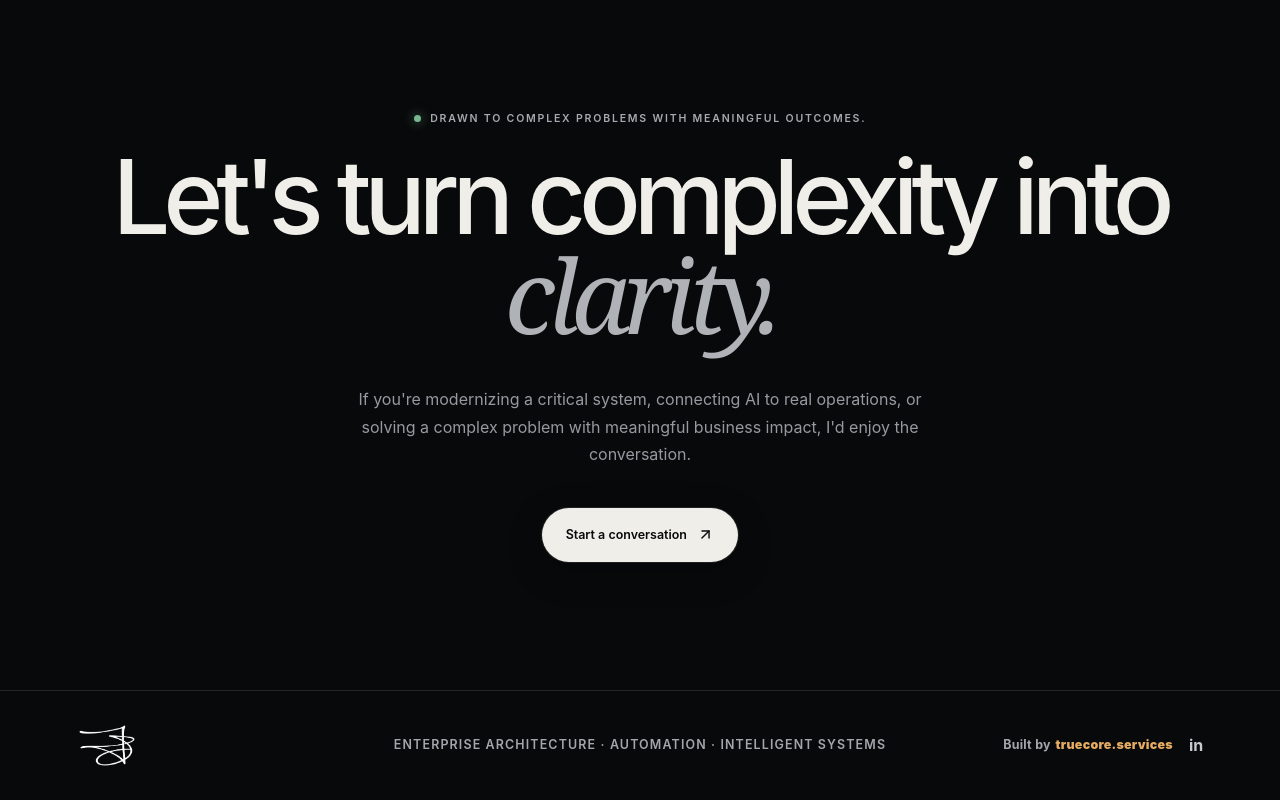
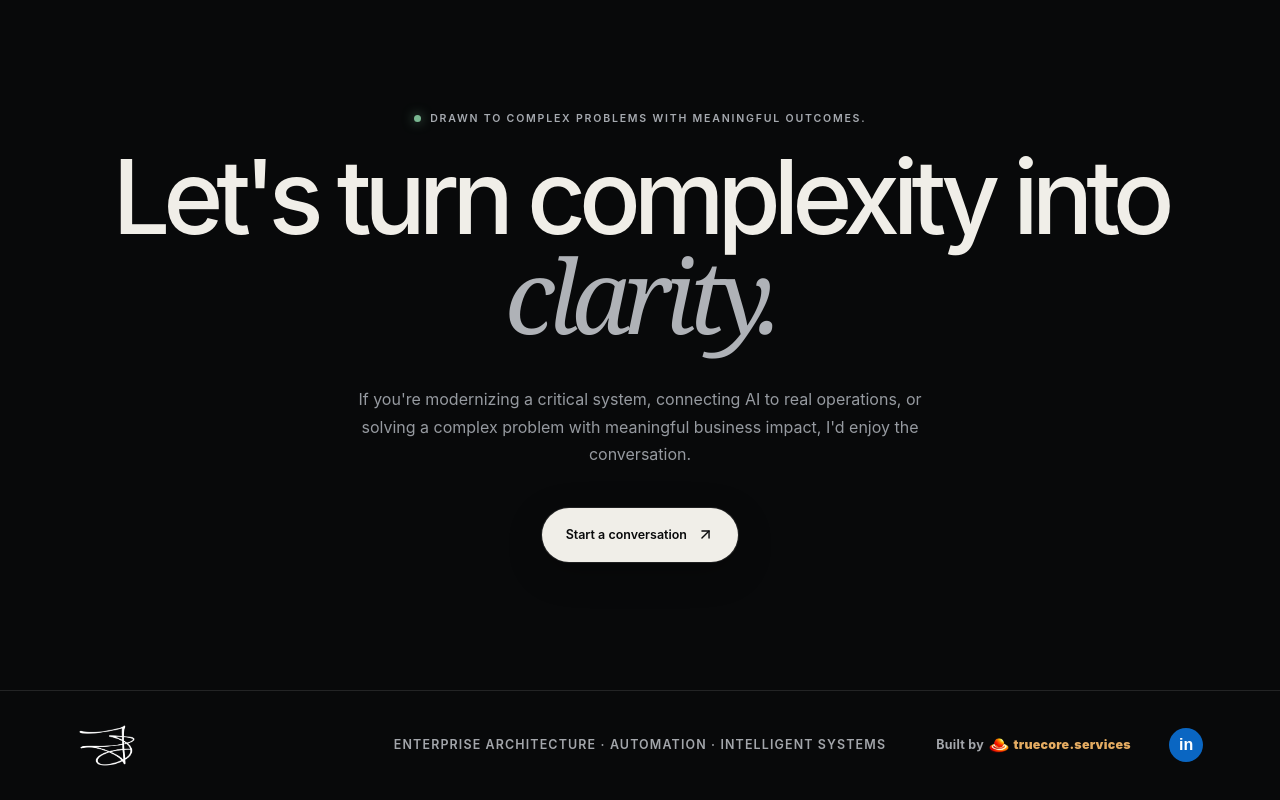
Before and after one commit to ThePalantir/troystone_dev_website, a Next.js app: page / in a window 1280 px wide. Shown: the part 9764-10564 px from the top of the page. Built offline with nearby package versions, Linux system fonts and the light colour scheme.

Commit message:
Refine footer branding

```diff
--- a/app/globals.css
+++ b/app/globals.css
@@ -145,11 +145,14 @@ h1 em, .contact h2 em { color: #afb2b7; font-family: Georgia, "Times New Roman",
 .contact-button { min-height: 54px; padding-inline: 1.5rem; }
 footer { min-height: 110px; padding: 2rem clamp(1.25rem, 6vw, 7rem); display: grid; grid-template-columns: 1fr auto 1fr; align-items: center; border-top: 1px solid var(--line); color: #777b81; }
 footer > p { color: #a3a6ab; font-size: .78rem; font-weight: 600; text-transform: uppercase; letter-spacing: .09em; }
-footer > div { justify-self: end; display: flex; gap: 1rem; }
+footer > div { justify-self: end; display: flex; align-items: center; gap: clamp(1.25rem, 3vw, 3.5rem); }
 footer > div a { color: #c8c9cc; font-size: 1rem; font-weight: 700; }
 footer > div a:hover { color: #fff; }
 .built-by { display: inline-flex; align-items: center; gap: .3rem; color: #a3a6ab; font-size: .78rem; letter-spacing: .02em; }
-.built-by a, .built-by a:hover { color: var(--amber); font-size: inherit; font-weight: 700; }
+footer .built-by .truecore-link, footer .built-by .truecore-link:hover { display: inline-flex; align-items: center; gap: .3rem; color: var(--amber); font-size: inherit; font-weight: 700; }
+.truecore-logo { width: 20px; height: 15px; object-fit: contain; }
+footer .footer-links .linkedin-link { display: grid; width: 34px; height: 34px; place-items: center; border-radius: 50%; color: #fff; background: #0a66c2; font-family: Arial, Helvetica, sans-serif; font-size: 1rem; line-height: 1; transition: background-color .2s ease, transform .2s ease; }
+footer .footer-links .linkedin-link:hover { color: #fff; background: #004182; transform: translateY(-1px); }
 
 [data-theme="light"] .site-header { border-color: rgba(0,0,0,.1); background: linear-gradient(to bottom, rgba(244,241,233,.96), rgba(244,241,233,.72)); }
 [data-theme="light"] .brand-mark { filter: none; }
--- a/app/page.tsx
+++ b/app/page.tsx
@@ -198,7 +198,7 @@ export default function Home() {
 
       <section className="contact section" id="contact" aria-labelledby="contact-title"><Reveal><p className="eyebrow"><span className="status-dot" /> Drawn to complex problems with meaningful outcomes.</p><h2 id="contact-title">Let&apos;s turn complexity into<br /><em>clarity.</em></h2><p>If you&apos;re modernizing a critical system, connecting AI to real operations, or solving a complex problem with meaningful business impact, I&apos;d enjoy the conversation.</p><a className="button button-primary contact-button" href="https://www.linkedin.com/in/troystone" target="_blank" rel="noreferrer">Start a conversation <ArrowUpRight size={17} /></a></Reveal></section>
     </main>
-    <footer><a className="wordmark" href="#top" aria-label="Troy Stone, back to top"><Image className="brand-mark" src="/ts-initials.png" alt="" width={64} height={48} /></a><p>Enterprise architecture · Automation · Intelligent systems</p><div><span className="built-by"><strong>Built by</strong> <a href="https://truecore.services/" target="_blank" rel="noreferrer"><strong>truecore.services</strong></a></span><a href="https://www.linkedin.com/in/troystone" aria-label="LinkedIn">in</a></div></footer>
+    <footer><a className="wordmark" href="#top" aria-label="Troy Stone, back to top"><Image className="brand-mark" src="/ts-initials.png" alt="" width={64} height={48} /></a><p>Enterprise architecture · Automation · Intelligent systems</p><div className="footer-links"><span className="built-by"><strong>Built by</strong> <a className="truecore-link" href="https://truecore.services/" target="_blank" rel="noreferrer"><Image className="truecore-logo" src="/truecore-logo.png" alt="" width={24} height={18} /><strong>truecore.services</strong></a></span><a className="linkedin-link" href="https://www.linkedin.com/in/troystone" aria-label="LinkedIn">in</a></div></footer>
     <script type="application/ld+json" dangerouslySetInnerHTML={{ __html: JSON.stringify(jsonLd).replace(/</g, "\\u003c") }} />
   </>;
 }
```
Also changed, not shown: public/truecore-logo.png (added).
